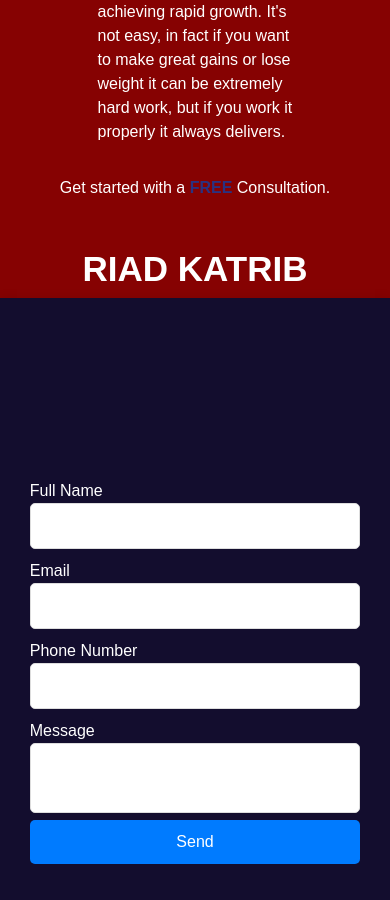
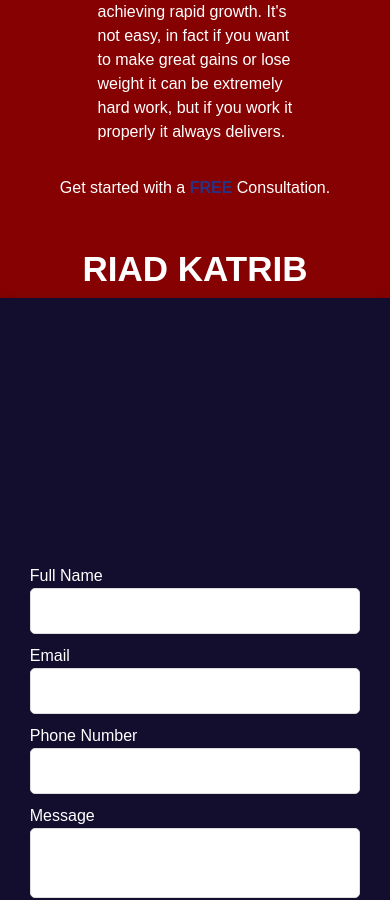
Before and after one commit to MariooY2/PTPortfolio, a React (Vite) app: page / in a window 390 px wide. Shown: the part 4233-5133 px from the top of the page. Built offline with nearby package versions, Linux system fonts and the light colour scheme; a web font is replaced by a local one.

Commit message:
last changes

```diff
--- a/src/assets/forms.jsx
+++ b/src/assets/forms.jsx
@@ -104,7 +104,7 @@ const ContactUs = () => {
                 {emailSent ? (
                   <div className="success-animation">
                     Email successfully sent!
-                    <p>I will contact you soon!!!</p>
+                    <p>I will contact you as soon as possible</p>
                   </div>
                 ) : (
                   <form ref={form} onSubmit={sendEmail}>
--- a/src/index.css
+++ b/src/index.css
@@ -16,7 +16,7 @@
 }
 
 html {
-  scroll-behavior: smooth;
+  scroll-behavior:smooth;
 }
 .navelem {
   font-size: 25px;
@@ -321,6 +321,7 @@ html {
   box-shadow: 0 0 10px rgba(0, 0, 0, 0.1);
   background-color: rgb(134, 2, 2);
   border-radius: 70px 0px 0px 70px;
+
 }
 .formtextcont2 {
   width: 50%;
@@ -361,10 +362,11 @@ html {
   display: flex;
   justify-content: center;
   align-items: center;
-  min-height: 100vh; /* This ensures that the form is centered vertically in the viewport */
+  min-height: 120vh; /* This ensures that the form is centered vertically in the viewport */
   box-shadow: 0 0 10px rgba(0, 0, 0, 0.1);
   background-color: #130d2e;
   border-radius: 0px 70px 70px 0px;
+  flex:1
 }
 
 .signature {
@@ -439,6 +441,13 @@ html {
   justify-content: center;
   align-items: center;
 }
+
+.success-animation{
+width: 100%;
+}
+
+
+
 form {
   margin-top: -25%;
   width: 100%;
@@ -447,6 +456,9 @@ form {
   padding: 20px;
   background-color: #130d2e;
 }
+
+
+
 
 input[type="text"],
 input[type="email"],
@@ -476,6 +488,7 @@ input[type="submit"]:hover {
   color: red;
   margin-top: 5px;
   font-size: 14px;
+
 }
 
 /* Add media queries for responsiveness */
@@ -629,6 +642,7 @@ input[type="submit"]:hover {
   .maker{
     color:red;
   }
+
 }
 @media (max-width: 600px) {
   .cont {
@@ -663,6 +677,7 @@ input[type="submit"]:hover {
   .smalll{
     font-size: 18px;
   }
+
 }
 
 @media (max-width: 500px) {
@@ -702,6 +717,9 @@ input[type="submit"]:hover {
     height: 120px;
   }  .smalll{
     font-size: 16px;
+  }
+  .Center{
+    background:#130d2e;
   }
 
 
```
Also changed, not shown: public/Gallery/RKProgram.jpg (deleted).
